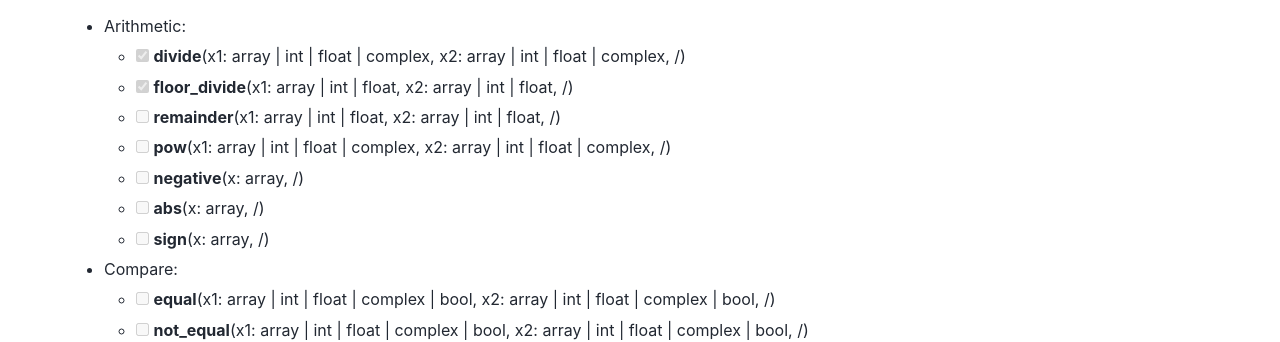
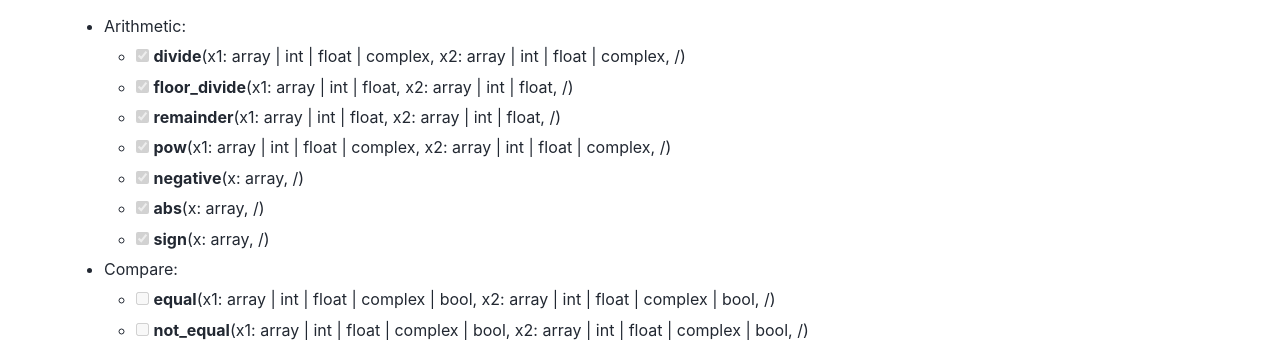
Before and after one commit to Hanziwww/Lacuna, a Sphinx documentation site: the page built from docs/TODO.md, in a window 1280 px wide and 900 px high, scrolled down 991 px. Shown: the part 150-492 px from the top of the window. Built offline with Sphinx 7.4.7 and the PyData theme 0.15.4, drawn with Linux system fonts in a browser that asks for light colours.

```diff
--- a/docs/TODO.md
+++ b/docs/TODO.md
@@ -31,11 +31,11 @@ Target first for CSR/CSC 2D; COOND support where feasible.
 - Arithmetic:
   - [X] **divide**(x1: array | int | float | complex, x2: array | int | float | complex, /)
   - [X] **floor_divide**(x1: array | int | float, x2: array | int | float, /)
-  - [ ] **remainder**(x1: array | int | float, x2: array | int | float, /)
-  - [ ] **pow**(x1: array | int | float | complex, x2: array | int | float | complex, /)
-  - [ ] **negative**(x: array, /)
-  - [ ] **abs**(x: array, /)
-  - [ ] **sign**(x: array, /)
+  - [X] **remainder**(x1: array | int | float, x2: array | int | float, /)
+  - [X] **pow**(x1: array | int | float | complex, x2: array | int | float | complex, /)
+  - [X] **negative**(x: array, /)
+  - [X] **abs**(x: array, /)
+  - [X] **sign**(x: array, /)
 - Compare:
   - [ ] **equal**(x1: array | int | float | complex | bool, x2: array | int | float | complex | bool, /)
   - [ ] **not_equal**(x1: array | int | float | complex | bool, x2: array | int | float | complex | bool, /)
```
